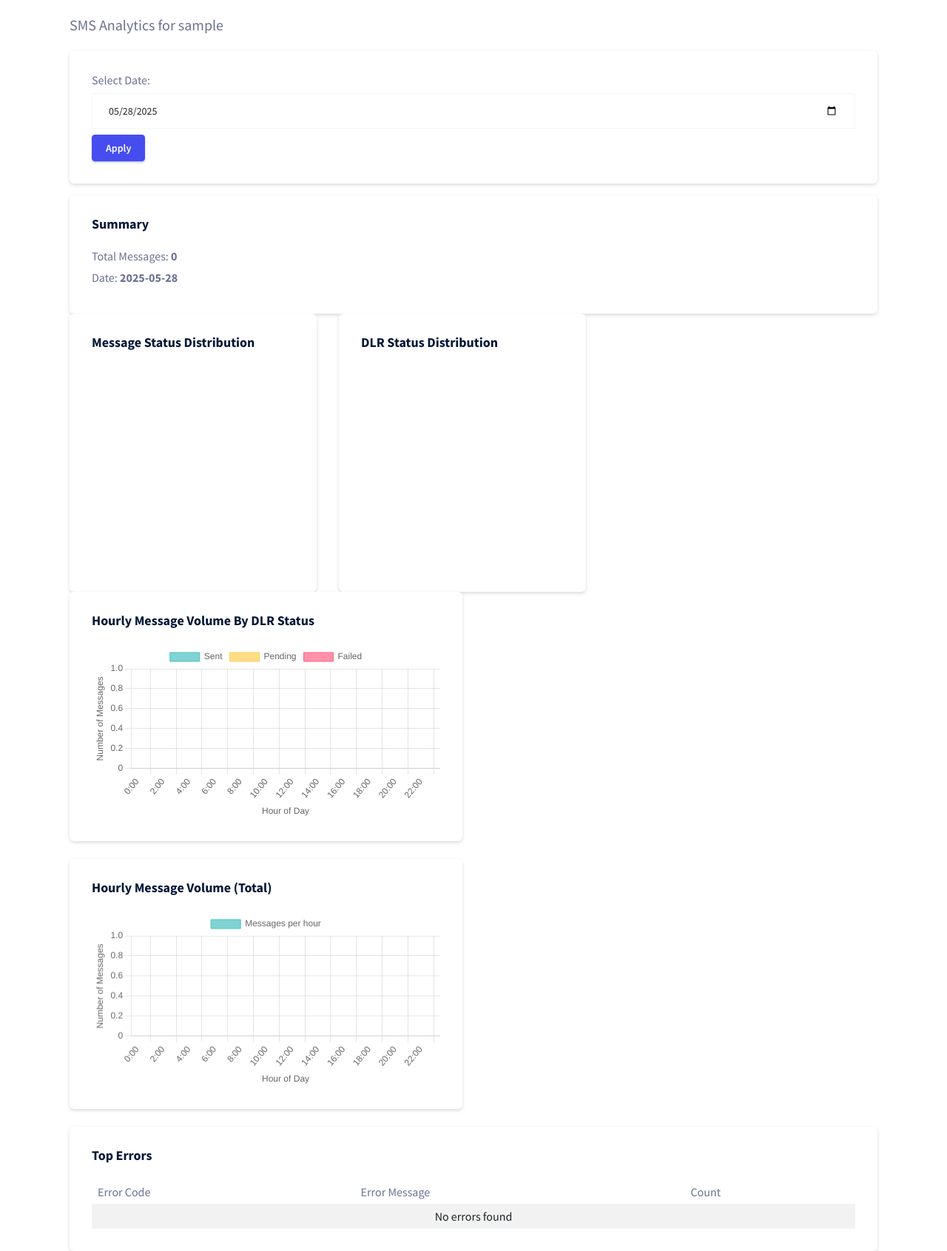
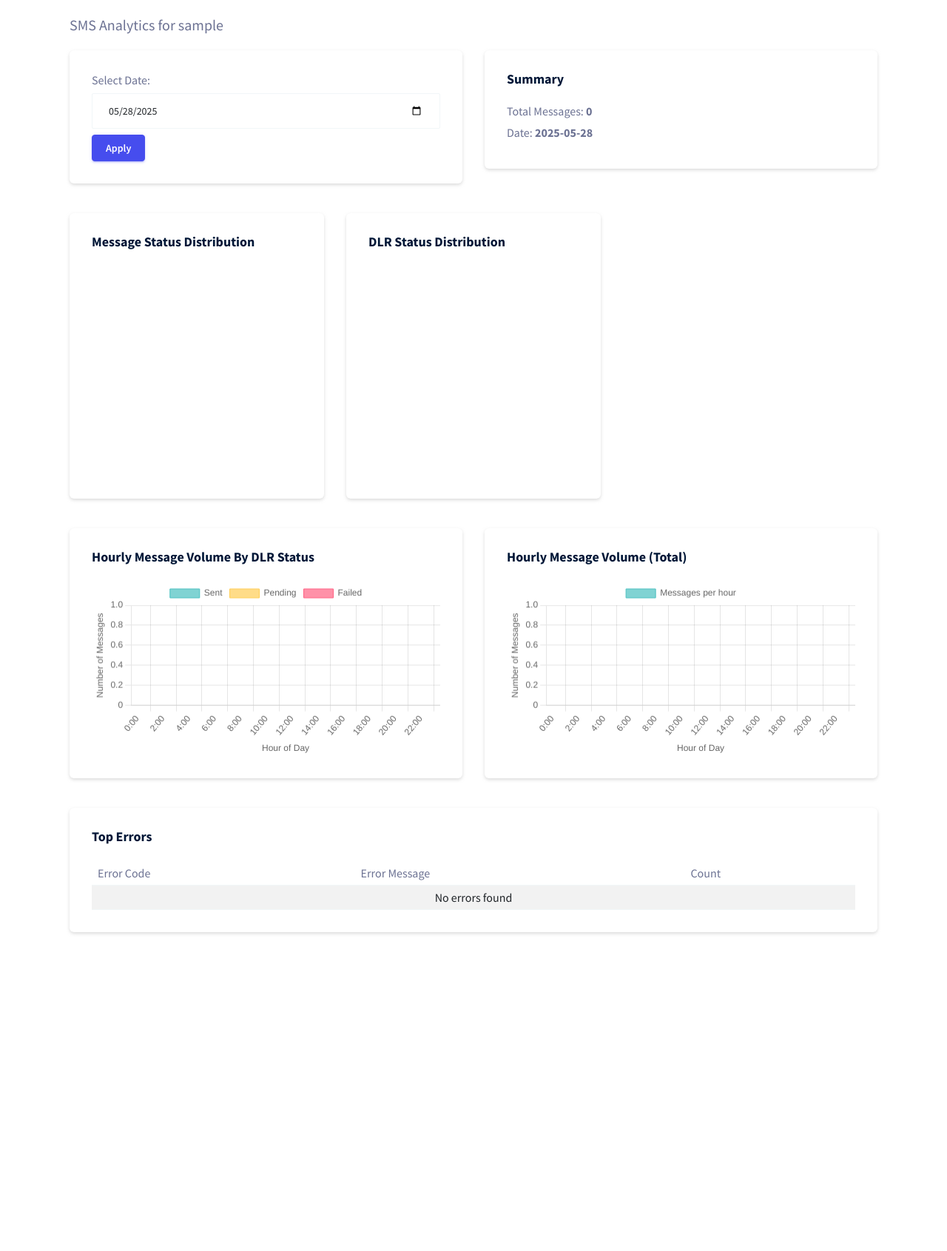
Before and after one commit to itsolution4india/sms_center, a Django app: page /analytics/sample/ in a window 1280 px wide. Shown: the whole page at 74% size. After the commit the page ends 1263 px from the top, so only its background shows below. Run offline with Django 5.2, Linux system fonts and the light colour scheme; data that the repository does not hold is empty; a map, chart or similar area stays blank; some libraries are stand-ins or nearby versions.

Commit message:
updated ui

```diff
--- a/sms_app/templates/user_analytics.html
+++ b/sms_app/templates/user_analytics.html
@@ -6,10 +6,9 @@
 <div class="container mt-4">
     <h3 class="mb-4">SMS Analytics for <span id="username">{{ username }}</span></h3>
 
-        <!-- Date Filter -->
-        <div class="row">
-            <div class="col">
-            <div class="col mb-3">
+    <!-- Filters & Summary -->
+    <div class="row mb-4">
+        <div class="col-12 col-md-6 mb-3">
             <div class="card">
                 <div class="card-body">
                     <label for="dateFilter" class="form-label">Select Date:</label>
@@ -18,7 +17,7 @@
                 </div>
             </div>
         </div>
-            <div class="col">
+        <div class="col-12 col-md-6 mb-3">
             <div class="card">
                 <div class="card-body">
                     <h5 class="card-title">Summary</h5>
@@ -29,18 +28,18 @@
         </div>
     </div>
 
-        <!-- Charts -->
-        <div class="row mb-8">
-            <div class="col-md-4">
-                <div class="card">
+    <!-- Charts Row 1 -->
+    <div class="row mb-4">
+        <div class="col-12 col-md-6 col-lg-4 mb-3">
+            <div class="card h-100">
                 <div class="card-body">
                     <h5 class="card-title">Message Status Distribution</h5>
                     <canvas id="statusChart"></canvas>
                 </div>
             </div>
         </div>
-            <div class="col-md-4">
-                <div class="card">
+        <div class="col-12 col-md-6 col-lg-4 mb-3">
+            <div class="card h-100">
                 <div class="card-body">
                     <h5 class="card-title">DLR Status Distribution</h5>
                     <canvas id="dlrStatusChart"></canvas>
@@ -48,23 +47,19 @@
             </div>
         </div>
     </div>
-        </div>
 
-        <div class="col">
+    <!-- Charts Row 2 -->
     <div class="row mb-4">
-            <div class="col-md-6">
-                <div class="card">
+        <div class="col-12 col-lg-6 mb-3">
+            <div class="card h-100">
                 <div class="card-body">
                     <h5 class="card-title">Hourly Message Volume by DLR Status</h5>
                     <canvas id="hourlyDlrChart"></canvas>
                 </div>
             </div>
         </div>
-        </div>
-
-        <div class="row mb-4">
-            <div class="col-md-6">
-                <div class="card">
+        <div class="col-12 col-lg-6 mb-3">
+            <div class="card h-100">
                 <div class="card-body">
                     <h5 class="card-title">Hourly Message Volume (Total)</h5>
                     <canvas id="hourlyChart"></canvas>
@@ -72,10 +67,9 @@
             </div>
         </div>
     </div>
-        </div>
 
     <!-- Error Table -->
-        <div class="row">
+    <div class="row mb-5">
         <div class="col-12">
             <div class="card">
                 <div class="card-body">
@@ -90,7 +84,7 @@
                                 </tr>
                             </thead>
                             <tbody>
-                                    <!-- Will be populated by JavaScript -->
+                                <!-- Populated by JS -->
                             </tbody>
                         </table>
                     </div>
```
Lines whose indentation alone changed are shown as unchanged.
